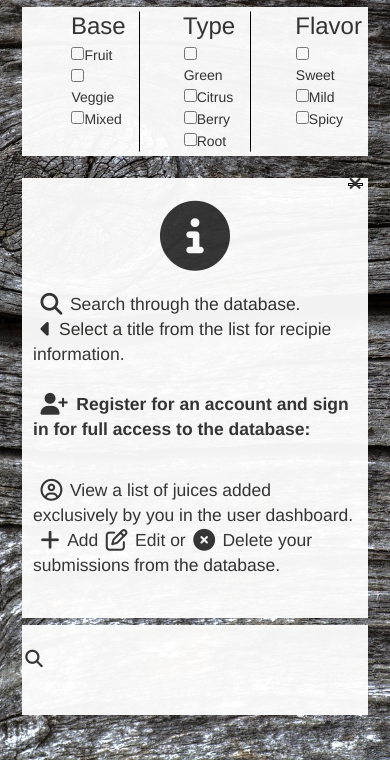
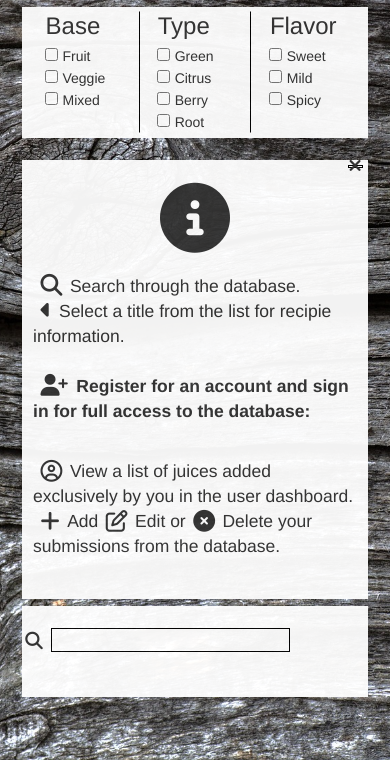
Before and after one commit to cwithac/creativejuices_app_frontend, a website: page public/index.html in a window 390 px wide. Shown: the part 84-844 px from the top of the page. Drawn offline with nearby package versions, Linux system fonts and the light colour scheme; some packages are replaced by stand-ins of ours; no server answers.

Commit message:
Responsive spacing + Filter spacing

```diff
--- a/public/css/style.css
+++ b/public/css/style.css
@@ -36,7 +36,7 @@ dashboard-icons {
 }
 
 dashboard-icons i {
-  padding: 0vh 1vw;
+  padding: .25vh 1vw;
 }
 
 nav span {
@@ -68,12 +68,15 @@ h3 {
 }
 
 .row div {
-  padding-left: 13%;
+  padding-left: 14%;
 }
 
 .row h3 {
-  margin-left: -3%;
   padding-bottom: 5%;
+}
+
+.col-xs-4 span {
+  padding: 5%;
 }
 
 .juice-filter .middle {
@@ -87,6 +90,8 @@ h3 {
 
 .search-boxbox {
   width: 70%;
+  border: 1px solid black;
+  margin-left: 2%;
 }
 
 .juicelist li {
@@ -202,4 +207,7 @@ label {
   .full-access, .add-form {
     margin-left: 0;
   }
+  .row div {
+    padding-left: 5%;
+  }
 }
--- a/public/partials/juice-filter.html
+++ b/public/partials/juice-filter.html
@@ -1,22 +1,22 @@
 <div class="row">
   <div class="col-xs-4">
     <h3>Base</h3>
-      <input ng-model="juiceCtrl.filterBase['Fruit']" type="checkbox" value="Fruit"/>Fruit</br>
-      <input ng-model="juiceCtrl.filterBase['Veggie']" type="checkbox" value="Veggie"/>Veggie</br>
-      <input ng-model="juiceCtrl.filterBase['Mixed']" type="checkbox" value="Mixed"/>Mixed
-  </div>
+      <input ng-model="juiceCtrl.filterBase['Fruit']" type="checkbox" value="Fruit"/><span>Fruit</span></br>
+      <input ng-model="juiceCtrl.filterBase['Veggie']" type="checkbox" value="Veggie"/><span>Veggie</span></br>
+      <input ng-model="juiceCtrl.filterBase['Mixed']" type="checkbox" value="Mixed"/><span>Mixed
+  </span></div>
   <div class="middle col-xs-4">
     <h3>Type</h3>
-      <input ng-model="juiceCtrl.filterType['Green']" type="checkbox" value="Green"/>Green</br>
-      <input ng-model="juiceCtrl.filterType['Citrus']" type="checkbox" value="Citrus"/>Citrus</br>
-      <input ng-model="juiceCtrl.filterType['Berry']" type="checkbox" value="Berry"/>Berry</br>
-      <input ng-model="juiceCtrl.filterType['Root']" type="checkbox" value="Root"/>Root
+      <input ng-model="juiceCtrl.filterType['Green']" type="checkbox" value="Green"/><span>Green</span></br>
+      <input ng-model="juiceCtrl.filterType['Citrus']" type="checkbox" value="Citrus"/><span>Citrus</span></br>
+      <input ng-model="juiceCtrl.filterType['Berry']" type="checkbox" value="Berry"/><span>Berry</span></br>
+      <input ng-model="juiceCtrl.filterType['Root']" type="checkbox" value="Root"/><span>Root</span>
   </div>
 
   <div class="col-xs-4">
     <h3>Flavor</h3>
-      <input ng-model="juiceCtrl.filterFlavor['Sweet']" type="checkbox" value="Sweet"/>Sweet</br>
-      <input ng-model="juiceCtrl.filterFlavor['Mild']" type="checkbox" value="Mild"/>Mild</br>
-      <input ng-model="juiceCtrl.filterFlavor['Spicy']" type="checkbox" value="Spicy"/>Spicy</br>
+      <input ng-model="juiceCtrl.filterFlavor['Sweet']" type="checkbox" value="Sweet"/><span>Sweet</span></br>
+      <input ng-model="juiceCtrl.filterFlavor['Mild']" type="checkbox" value="Mild"/><span>Mild</span></br>
+      <input ng-model="juiceCtrl.filterFlavor['Spicy']" type="checkbox" value="Spicy"/><span>Spicy</span></br>
   </div>
 </div>
```
